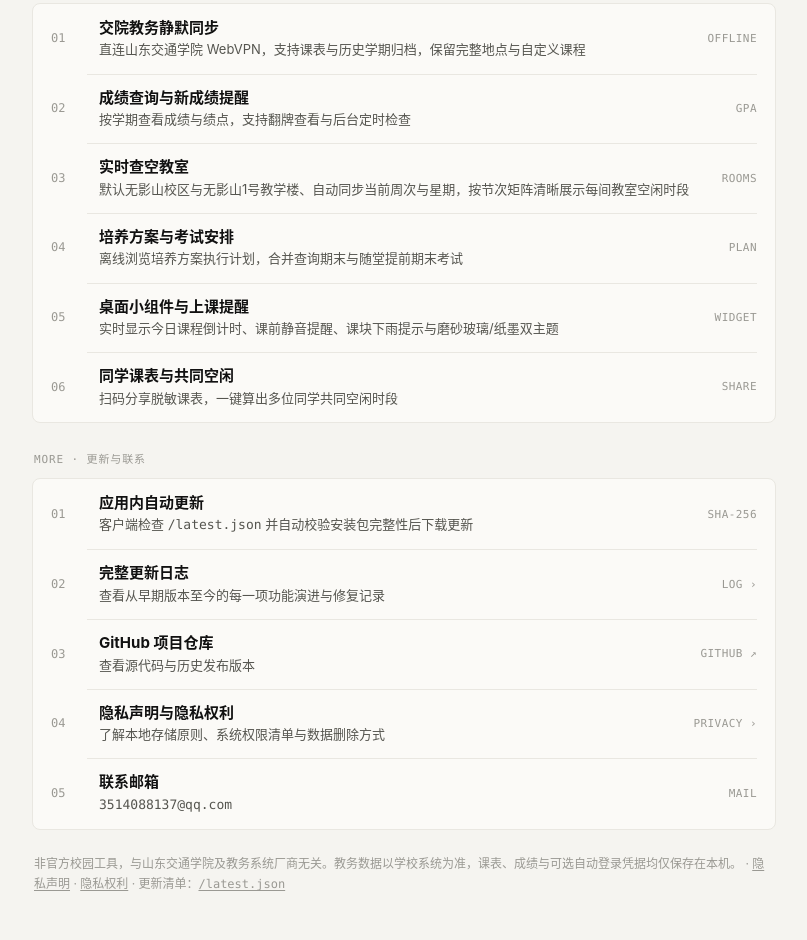
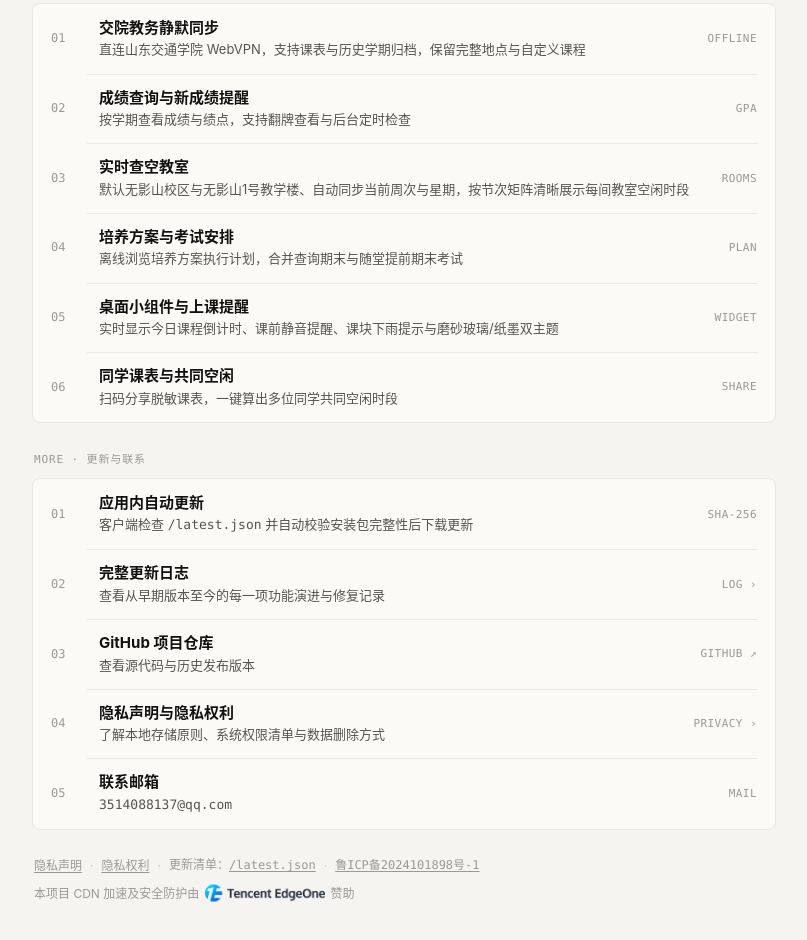
Before and after one commit to cao-gift/sdjtu-timetable, a plain HTML site: page index.html in a window 1280 px wide. Shown: the part 1102-2042 px from the top of the page, without its empty margins (236-1043 px from the left). Drawn offline with Linux system fonts and the light colour scheme.

Commit message:
chore(site): update footer with ICP filing and EdgeOne sponsorship

```diff
--- a/index.html
+++ b/index.html
@@ -399,12 +399,63 @@
       padding: 0 2px;
       font-size: 12px;
       color: var(--mute);
-      line-height: 1.7;
+      line-height: 1.8;
+      display: flex;
+      flex-direction: column;
+      gap: 6px;
     }
 
     .footnote a {
       text-decoration: underline;
       text-underline-offset: 2px;
+      transition: color 120ms ease;
+    }
+
+    .footnote a:hover {
+      color: var(--sub);
+    }
+
+    .footnote-row {
+      display: flex;
+      flex-wrap: wrap;
+      align-items: center;
+      gap: 4px 8px;
+    }
+
+    .footnote-sep {
+      opacity: 0.6;
+      user-select: none;
+    }
+
+    .sponsor-row {
+      display: flex;
+      flex-wrap: wrap;
+      align-items: center;
+      gap: 6px;
+    }
+
+    .footnote a.sponsor-link {
+      display: inline-flex;
+      align-items: center;
+      text-decoration: none;
+      vertical-align: middle;
+    }
+
+    .sponsor-logo {
+      height: 17px;
+      width: auto;
+      display: block;
+      transform: translateY(-0.5px);
+    }
+
+    @media (prefers-color-scheme: dark) {
+      :root:not([data-theme="light"]) .sponsor-logo {
+        filter: invert(1) hue-rotate(180deg) brightness(1.08);
+      }
+    }
+
+    :root[data-theme="dark"] .sponsor-logo {
+      filter: invert(1) hue-rotate(180deg) brightness(1.08);
     }
 
     .mono {
@@ -728,10 +779,22 @@
     </section>
 
     <footer class="footnote">
-      非官方校园工具，与山东交通学院及教务系统厂商无关。教务数据以学校系统为准，课表、成绩与可选自动登录凭据均仅保存在本机。
-      · <a href="./privacy.html">隐私声明</a>
-      · <a href="./privacy.html#rights">隐私权利</a>
-      · 更新清单：<a class="mono" href="./latest.json">/latest.json</a>
+      <div class="footnote-row">
+        <a href="./privacy.html">隐私声明</a>
+        <span class="footnote-sep" aria-hidden="true">·</span>
+        <a href="./privacy.html#rights">隐私权利</a>
+        <span class="footnote-sep" aria-hidden="true">·</span>
+        <span>更新清单：<a class="mono" href="./latest.json">/latest.json</a></span>
+        <span class="footnote-sep" aria-hidden="true">·</span>
+        <a class="mono" href="https://beian.miit.gov.cn/#/Integrated/index" target="_blank" rel="noopener noreferrer">鲁ICP备2024101898号-1</a>
+      </div>
+      <div class="sponsor-row">
+        <span>本项目 CDN 加速及安全防护由</span>
+        <a class="sponsor-link" href="https://edgeone.ai/?from=github" target="_blank" rel="noopener noreferrer" title="Tencent EdgeOne">
+          <img class="sponsor-logo" src="./edgeone-logo.png" alt="Tencent EdgeOne" width="119" height="17" />
+        </a>
+        <span>赞助</span>
+      </div>
     </footer>
   </main>
 
```
Also changed, not shown: edgeone-logo.png (added).
